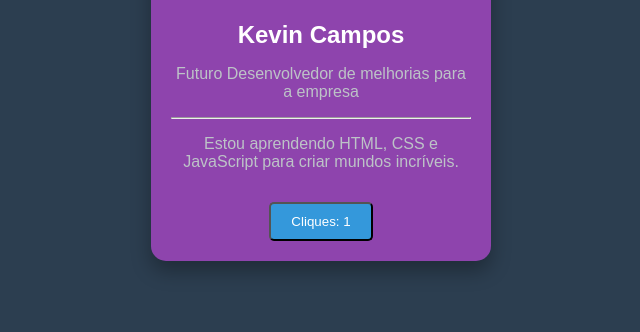
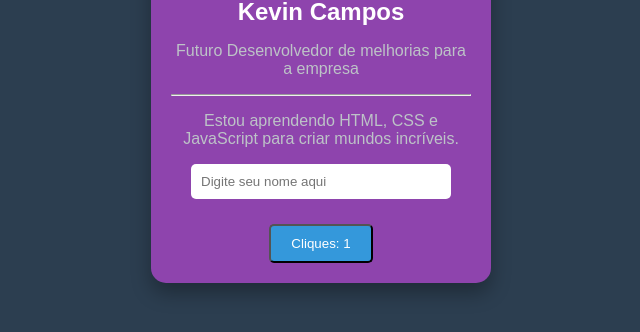
Before and after one commit to kevincampos10/Teste_jogo, a plain HTML site: page index.html in a window 1280 px wide. Both pictures are taken after a click on the button "Cliques: 0". Shown: the part 348-680 px from the top of the page, without its empty margins (319-959 px from the left). Drawn offline with Linux system fonts and the light colour scheme.

Commit message:
Improve button functionality and user interaction
Refactor button click handler and add user greeting.

```diff
--- a/index.html
+++ b/index.html
@@ -35,6 +35,7 @@
         h1 { margin: 10px 0; font-size: 24px; }
         p { color: #bdc3c7; }
 
+
         .botao {
             display: inline-block;
             margin-top: 15px;
@@ -63,28 +64,29 @@
 
         <p>Estou aprendendo HTML, CSS e JavaScript para criar mundos incríveis.</p>
 
+        <input type="text" id="campoNome" placeholder="Digite seu nome aqui" style="padding: 10px; border-radius: 5px; border: none; margin-bottom: 10px; width: 80%;">
+<br>
         <button class="botao" id="meuBotao">Cliques: 0</button>
     </div>
    <script>
-    // Criamos a caixinha para guardar os cliques
     let contador = 0;
+const botao = document.getElementById("meuBotao");
+const campo = document.getElementById("campoNome");
+const titulo = document.querySelector("h1"); // Seleciona o seu nome (H1)
 
-    // Encontramos o botão que você acabou de criar pelo ID
-    const botao = document.getElementById("meuBotao");
+botao.onclick = function() {
+    contador = contador + 1;
 
-    // Quando o botão for clicado, ele faz isso:
-    botao.onclick = function() {
-        // Soma +1 ao contador
-        contador = contador + 1;
+    // Pega o que foi escrito no campo
+    let nomeUsuario = campo.value;
 
-        // Troca o texto do botão pelo novo número
-        botao.innerText = "Cliques: " + contador;
+    // Se o campo não estiver vazio, muda o título
+    if (nomeUsuario !== "") {
+        titulo.innerText = "Olá, " + nomeUsuario + "!";
+    }
 
-        // Uma surpresa quando chegar a 5!
-        if (contador === 5) {
-            alert("Mandou bem, Kevin! O contador está funcionando!");
-        }
-    };
+    botao.innerText = "Cliques: " + contador;
+};
 </script>
 </body>
 </html>
```
